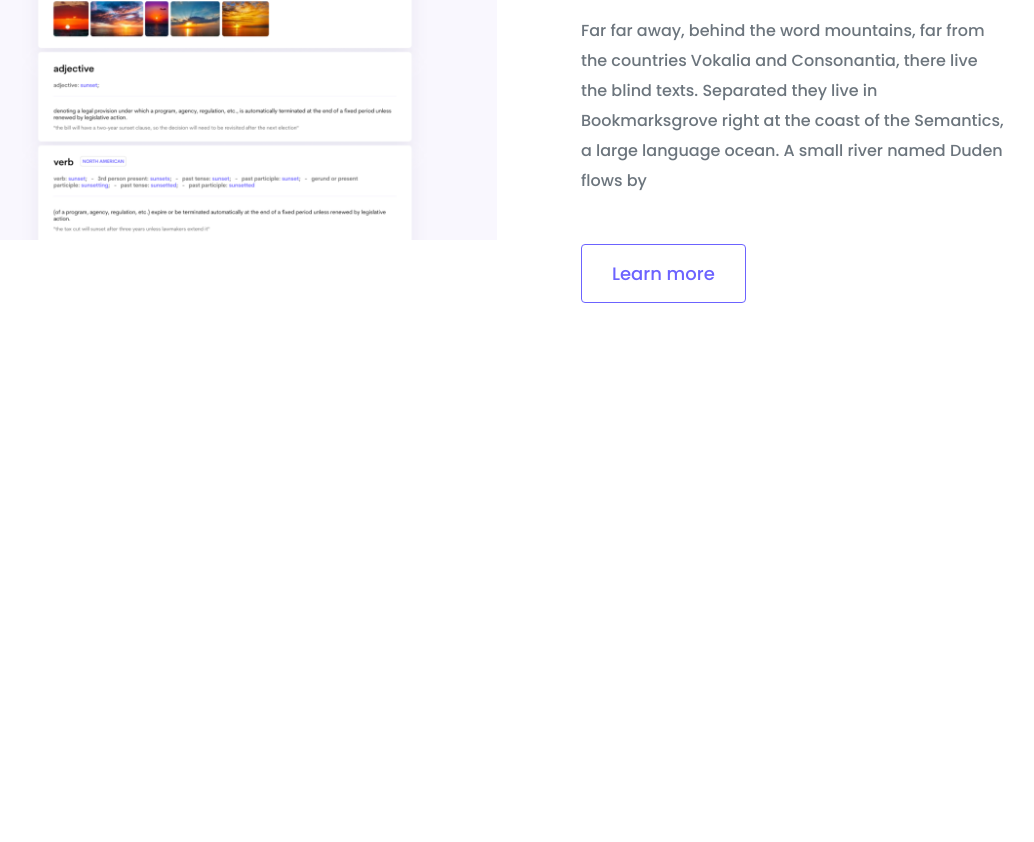
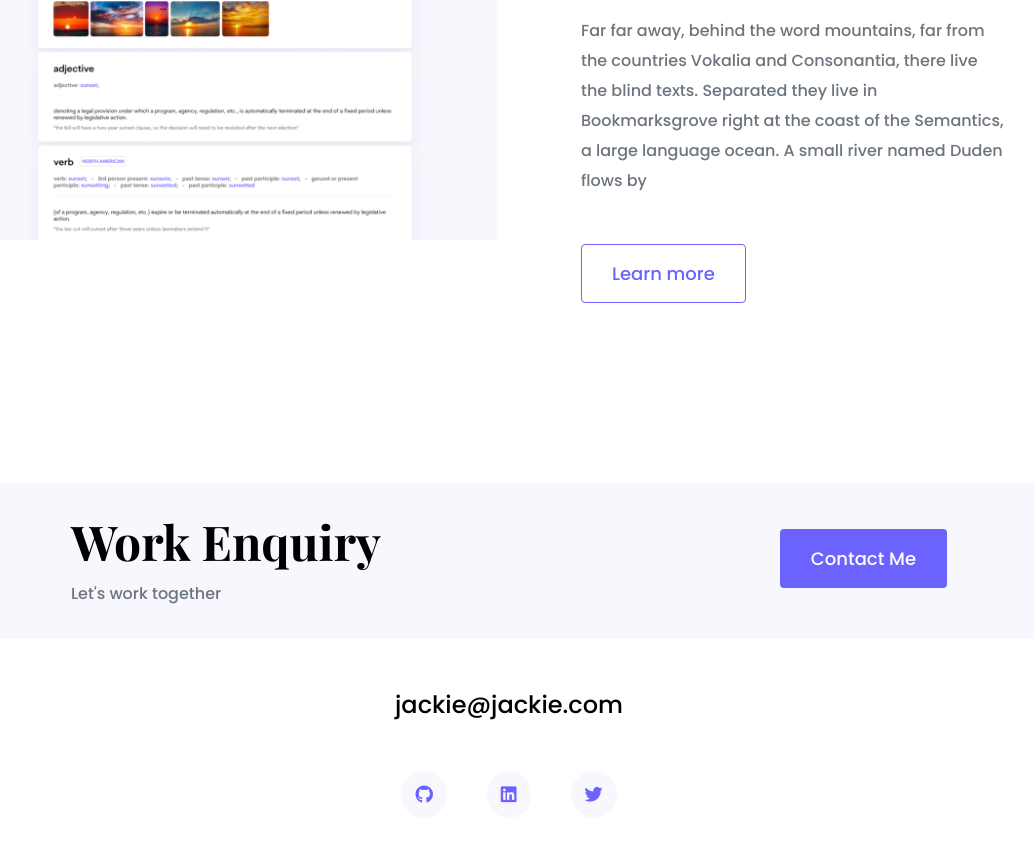
Before and after one commit to jackiedelrey/Portfolio-Project, a plain HTML site: page index.html in a window 1280 px wide. Shown: the part 2635-3477 px from the top of the page, without its empty margins (131-1165 px from the left). Before the commit the page ends 3106 px from the top, so only its background shows below. Drawn offline with nearby package versions, Linux system fonts and the light colour scheme.

Commit message:
added footer

```diff
--- a/index.html
+++ b/index.html
@@ -116,6 +116,36 @@
           </div>
         </div>
       </div>
+      <footer>
+        <div
+          class="contact-box d-flex justify-content-between mb-5 d-none d-md-flex"
+        >
+          <div>
+            <h4>Work Enquiry</h4>
+            <p class="text-muted">Let's work together</p>
+          </div>
+          <div>
+            <a href="" class="btn btn-branding mt-3">Contact Me</a>
+          </div>
+        </div>
+        <div class="d-flex justify-content-center mb-5">
+          <a href="mailto:jackie@jackie.com" class="email-link"
+            >jackie@jackie.com</a
+          >
+        </div>
+
+        <div class="social-links d-flex justify-content-center">
+          <a href="https://github.com/jackiedelrey" target="_blank"
+            ><i class="fa-brands fa-github"></i></a
+          ><a
+            href="https://www.linkedin.com/in/jacquelineshields1/"
+            target="_blank"
+            ><i class="fa-brands fa-linkedin"></i></a
+          ><a href="https://twitter.com/?lang=en" target="_blank"
+            ><i class="fa-brands fa-twitter"></i
+          ></a>
+        </div>
+      </footer>
     </div>
   </body>
 </html>
--- a/styles/portfolio.css
+++ b/styles/portfolio.css
@@ -30,6 +30,10 @@ h1 {
 
 h2 {
   font-size: 64px;
+}
+
+h4 {
+  font-size: 48px;
 }
 
 p {
@@ -141,6 +145,44 @@ nav a:hover,
 nav li.active a {
   color: var(--branding-color);
 }
+
+footer {
+  margin: 60px 0;
+}
+
+footer .contact-box {
+  background: var(--secondary-color);
+  padding: 30px 120px;
+  border-radius: 10px;
+}
+
+footer .contact-box p {
+  margin: 0;
+}
+footer .email-link {
+  text-decoration: none;
+  color: black;
+  font-size: 24px;
+}
+
+footer .email-link:hover {
+  color: var(--branding-color);
+}
+
+footer .social-links a {
+  margin: 0 20px;
+  color: var(--branding-color);
+  background: var(--secondary-color);
+  padding: 10px 14px;
+  border-radius: 50%;
+  font-size: 18px;
+  transition: all 100ms ease-in-out;
+}
+
+footer .social-links a:hover {
+  color: white;
+  background: var(--branding-color);
+}
 @media (max-width: 900px) {
   h1 {
     font-size: 56px;
@@ -151,6 +193,13 @@ nav li.active a {
     font-size: 44px;
   }
 
+  h4 {
+    font-size: 26px;
+  }
+
+  .btn {
+    font-size: 18px;
+  }
   .hero {
     padding: 80px 20px;
   }
```
